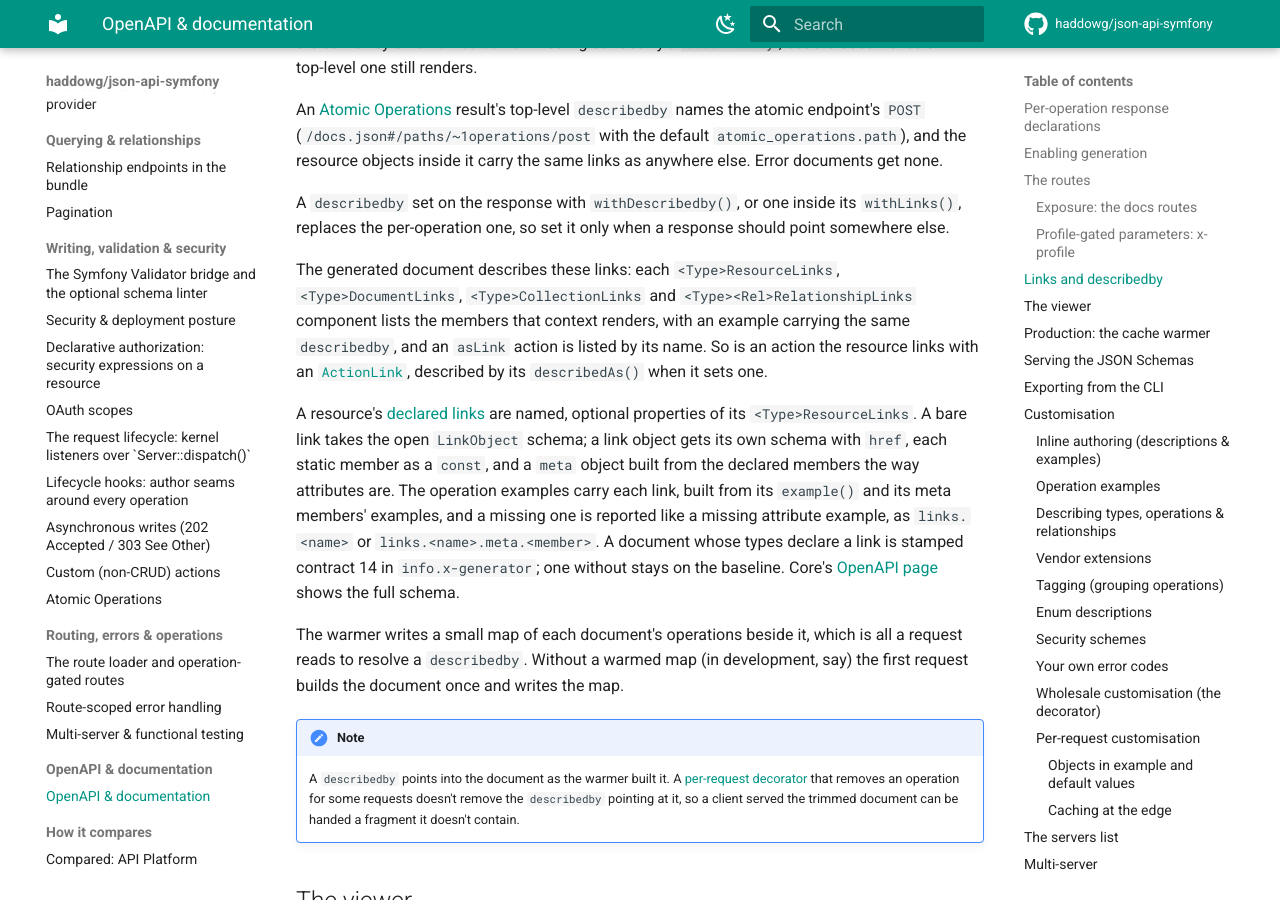
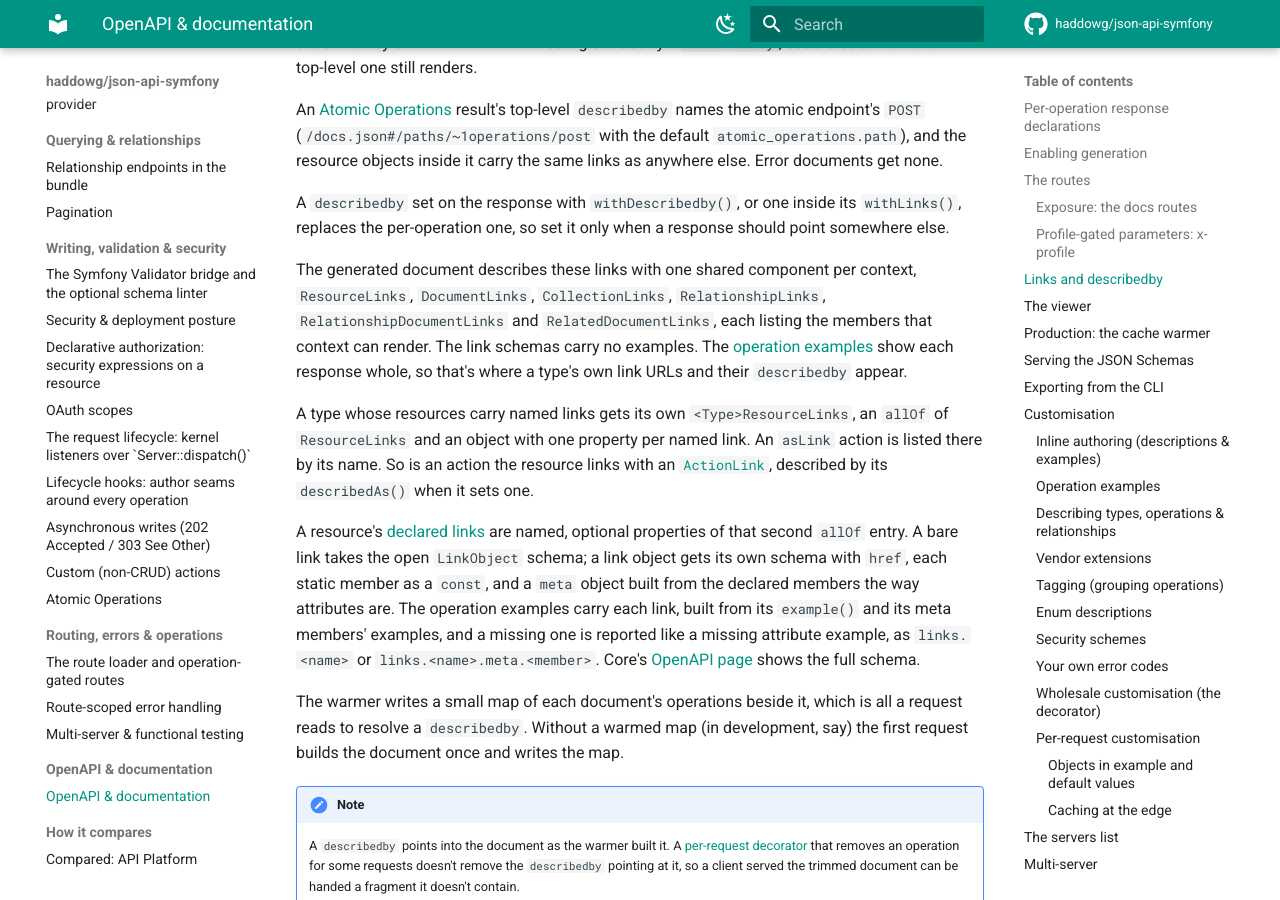
Before and after one commit to haddowg/json-api-symfony, an MkDocs documentation site: the page built from docs/openapi.md, in a window 1280 px wide and 900 px high, scrolled down 5215 px. Built offline with MkDocs 1.6.1 and Material for MkDocs 9.7.7, drawn with Linux system fonts in a browser that asks for light colours; comment, search, counter and statistics services are not loaded.

Commit message:
test: follow core's shared links schemas (#257)
## Summary

Core 1.20 shares one links schema per context across the OpenAPI
document. The per-type and per-relation links components are gone,
replaced by ResourceLinks, DocumentLinks, CollectionLinks,
RelationshipLinks, RelationshipDocumentLinks and RelatedDocumentLinks. A
type with declared or action links keeps its own ResourceLinks
component, now an allOf of the shared ResourceLinks and an object
holding its named links. Link schemas carry no examples, so a type's
link URLs only appear in the operation examples. Every document is
contract 18.

Nothing in the bundle's source read those component names, so only the
tests and guides change. The OpenAPI assertions now read named links
through the second allOf entry and check that the first references
ResourceLinks. The describedby checks that used to read a per-type
example now read the operation example where the kernel has one, as in
the music catalogue's download link, and the LinkObject example where
the kernel's resources declare no field examples. The action link
descriptions are compared exactly now that the absolute href note lives
on RenderedLink. Every contract assertion expects 18.

The OpenAPI, actions and scopes guides describe the shared components
and say that every document now carries the contract 18 baseline.

CI can't resolve haddowg/json-api ^1.20 until core 1.20.0 is on
Packagist, so it will stay red until then. Locally the suite, PHPStan
and cs-check are clean against core main.

## Test plan

- [ ] Once core 1.20.0 is released, re-run CI and confirm the suite
passes
- [ ] Skim the links section of docs/openapi.md against core's own page

```diff
--- a/composer.json
+++ b/composer.json
@@ -24,7 +24,7 @@
     ],
     "require": {
         "php": "^8.3",
-        "haddowg/json-api": "^1.19.1",
+        "haddowg/json-api": "^1.20",
         "nyholm/psr7": "^1.8",
         "psr/http-factory": "^1.0",
         "psr/http-message": "^2.0",
--- a/docs/openapi.md
+++ b/docs/openapi.md
@@ -245,21 +245,26 @@ A `describedby` set on the response with `withDescribedby()`, or one inside its
 `withLinks()`, replaces the per-operation one, so set it only when a response should
 point somewhere else.
 
-The generated document describes these links: each `<Type>ResourceLinks`,
-`<Type>DocumentLinks`, `<Type>CollectionLinks` and `<Type><Rel>RelationshipLinks`
-component lists the members that context renders, with an example carrying the same
-`describedby`, and an `asLink` action is listed by its name. So is an action the resource
-links with an [`ActionLink`](actions.md#showing-an-action-link-only-in-some-states),
-described by its `describedAs()` when it sets one.
+The generated document describes these links with one shared component per context,
+`ResourceLinks`, `DocumentLinks`, `CollectionLinks`, `RelationshipLinks`,
+`RelationshipDocumentLinks` and `RelatedDocumentLinks`, each listing the members that
+context can render. The link schemas carry no examples. The
+[operation examples](#operation-examples) show each response whole, so that's
+where a type's own link URLs and their `describedby` appear.
+
+A type whose resources carry named links gets its own `<Type>ResourceLinks`, an `allOf` of
+`ResourceLinks` and an object with one property per named link. An `asLink` action is
+listed there by its name. So is an action the resource links with an
+[`ActionLink`](actions.md#showing-an-action-link-only-in-some-states), described by its
+`describedAs()` when it sets one.
 
 A resource's [declared links](resources.md#declared-links) are named, optional properties
-of its `<Type>ResourceLinks`. A bare link takes the open `LinkObject` schema; a link
+of that second `allOf` entry. A bare link takes the open `LinkObject` schema; a link
 object gets its own schema with `href`, each static member as a `const`, and a `meta`
 object built from the declared members the way attributes are. The operation examples
 carry each link, built from its `example()` and its meta members' examples, and a missing
 one is reported like a missing attribute example, as `links.<name>` or
-`links.<name>.meta.<member>`. A document whose types declare a link is stamped contract
-14 in `info.x-generator`; one without stays on the baseline. Core's
+`links.<name>.meta.<member>`. Core's
 [OpenAPI page](https://github.com/haddowg/json-api/blob/main/docs/openapi.md#links-and-describedby)
 shows the full schema.
 
```
Also changed, not shown: docs/actions.md (+5 -3 lines), docs/scopes.md (+2 -1 lines), 8 other files.
